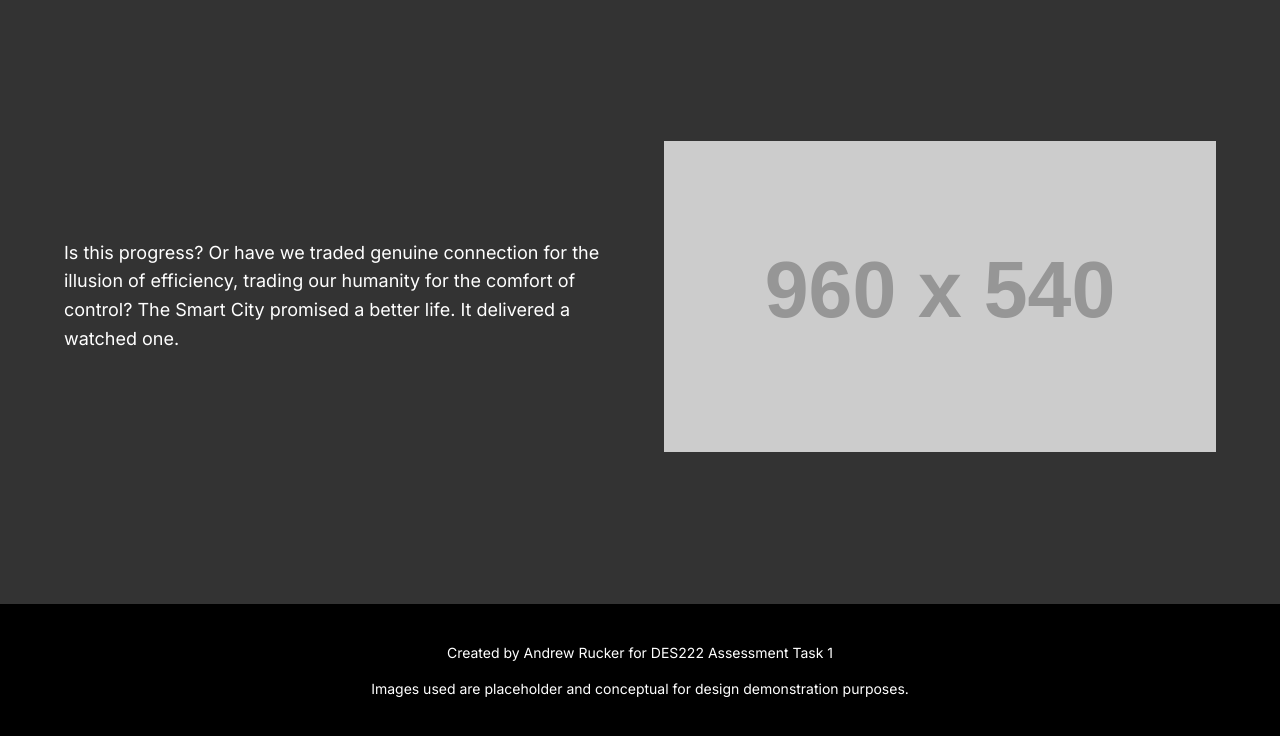
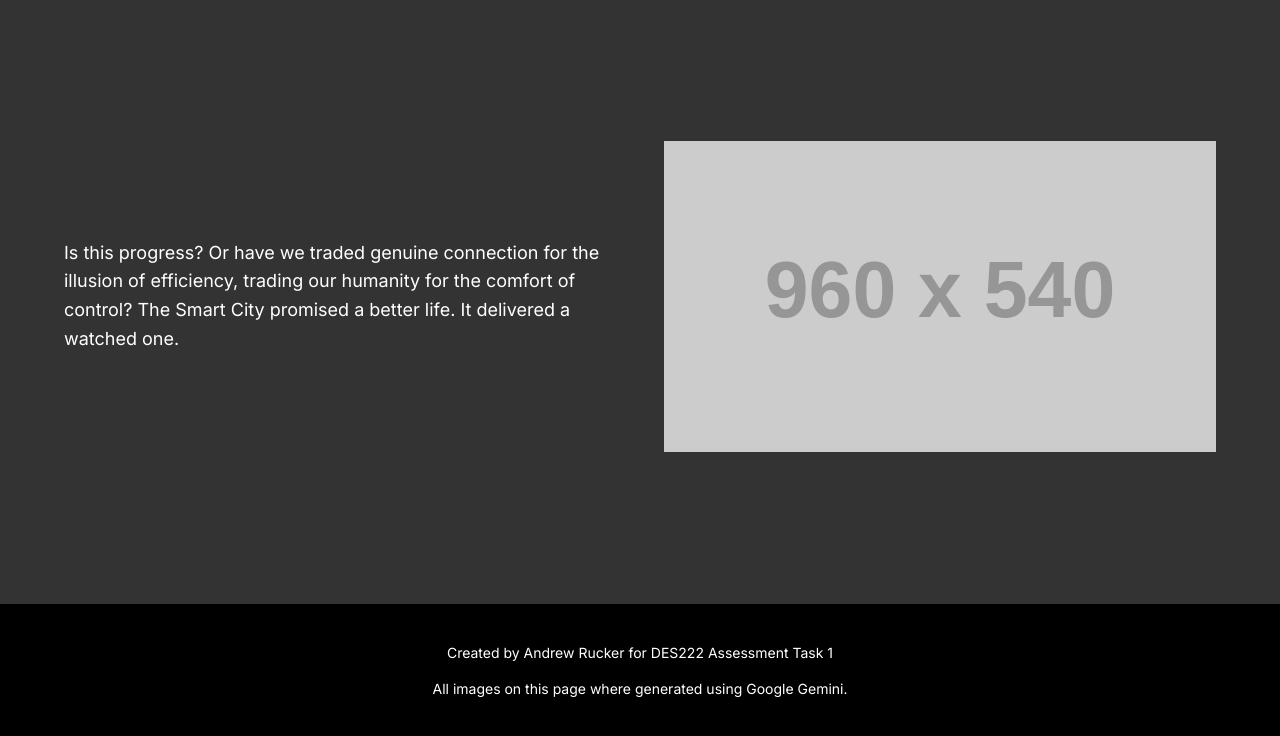
Before and after one commit to aruck4/Andrew-Rucker-DES222-AT-, a plain HTML site: page index.html in a window 1280 px wide. Shown: the part 3344-4080 px from the top of the page. Drawn offline with Linux system fonts and the light colour scheme; placeholder pictures from the web are drawn by us.

Commit message:
Update index.html

```diff
--- a/index.html
+++ b/index.html
@@ -120,7 +120,7 @@
     <footer class="footer">
         <div class="container footer-content">
             <p>Created by Andrew Rucker for DES222 Assessment Task 1</p>
-            <p class="image-credit">Images used are placeholder and conceptual for design demonstration purposes.</p>
+            <p class="image-credit">All images on this page where generated using Google Gemini.</p>
         </div>
     </footer>
 
```
